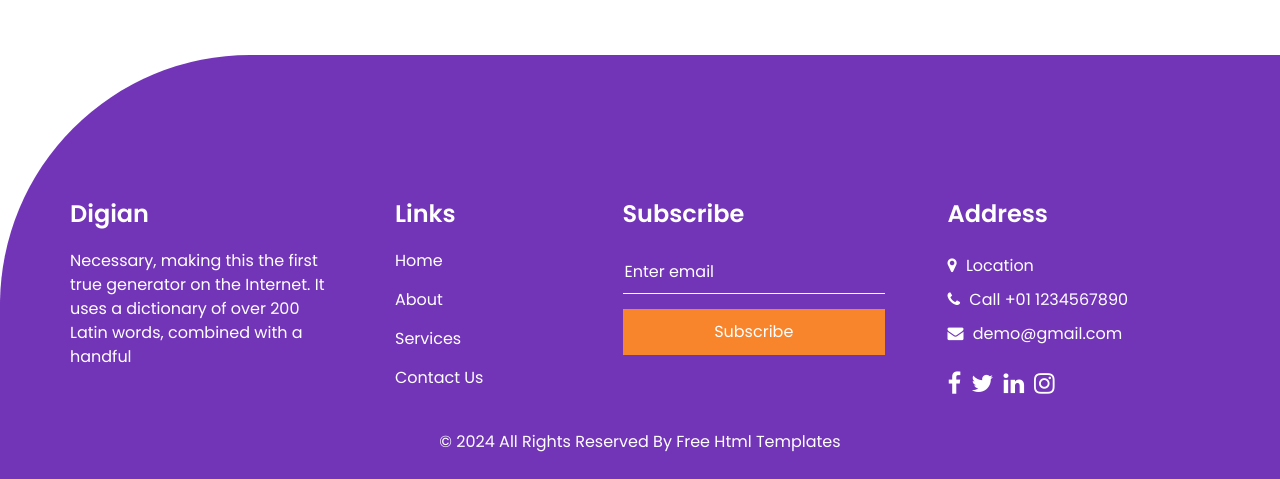
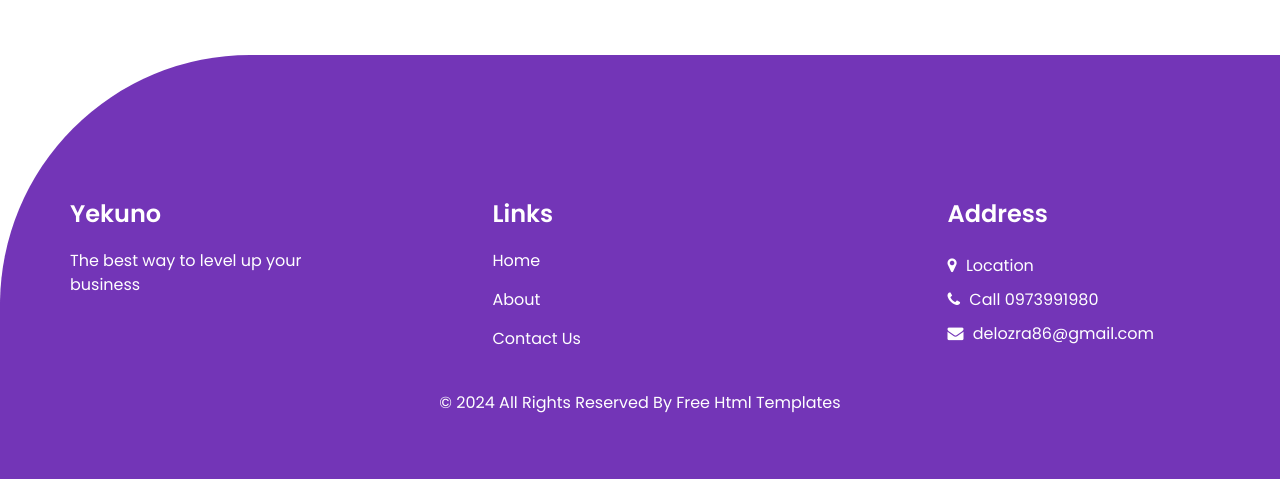
Before and after one commit to avocado-beans/nexusdev, a Flask app: page /contact in a window 1280 px wide. Shown: the part 718-1197 px from the top of the page. After the commit the page ends 1131 px from the top, so only its background shows below. Run offline with Flask 3, Linux system fonts and the light colour scheme; some libraries are stand-ins or nearby versions.

Commit message:
Update contact.html

```diff
--- a/templates/contact.html
+++ b/templates/contact.html
@@ -12,7 +12,7 @@
   <meta name="description" content="" />
   <meta name="author" content="" />
 
-  <title>Digian</title>
+  <title>Yekuno</title>
 
 
   <!-- bootstrap core css -->
@@ -60,11 +60,7 @@
                 <a class="nav-link" href="/contact">Contact Us</a>
               </li>
             </ul>
-            <div class="quote_btn-container">
-              <a href="" class="quote_btn">
-                Get A Quote
-              </a>
-            </div>
+
           </div>
         </nav>
       </div>
@@ -127,11 +123,10 @@
           <div class="col-md-6 col-lg-3 ">
             <div class="info_detail">
               <h4>
-                Digian
+                Yekuno
               </h4>
               <p>
-                Necessary, making this the first true generator on the Internet. It uses a dictionary of over 200 Latin words, combined with a handful
-              </p>
+                The best way to level up your business
             </div>
           </div>
           <div class="col-md-6 col-lg-2 mx-auto">
@@ -146,16 +141,16 @@
                 <a class="" href="/html">
                   About
                 </a>
-                <a class="" href="/service">
+<!--                 <a class="" href="/service">
                   Services
-                </a>
+                </a> -->
                 <a class="" href="/contact">
                   Contact Us
                 </a>
               </div>
             </div>
           </div>
-          <div class="col-md-6 col-lg-3 ">
+<!--           <div class="col-md-6 col-lg-3 ">
             <h4>
               Subscribe
             </h4>
@@ -165,34 +160,34 @@
                 Subscribe
               </button>
             </form>
-          </div>
+          </div> -->
           <div class="col-md-6 col-lg-3 mb-0 ml-auto">
             <div class="info_contact">
               <h4>
                 Address
               </h4>
               <div class="contact_link_box">
-                <a href="">
+                <a href="/contact">
                   <i class="fa fa-map-marker" aria-hidden="true"></i>
                   <span>
                     Location
                   </span>
                 </a>
-                <a href="">
+                <a href="/contact">
                   <i class="fa fa-phone" aria-hidden="true"></i>
                   <span>
-                    Call +01 1234567890
+                    Call 0973991980
                   </span>
                 </a>
-                <a href="">
+                <a href="/contact">
                   <i class="fa fa-envelope" aria-hidden="true"></i>
                   <span>
-                    demo@gmail.com
+                    delozra86@gmail.com
                   </span>
                 </a>
               </div>
             </div>
-            <div class="info_social">
+<!--             <div class="info_social">
               <a href="">
                 <i class="fa fa-facebook" aria-hidden="true"></i>
               </a>
@@ -205,7 +200,7 @@
               <a href="">
                 <i class="fa fa-instagram" aria-hidden="true"></i>
               </a>
-            </div>
+            </div> -->
           </div>
         </div>
       </div>
```
